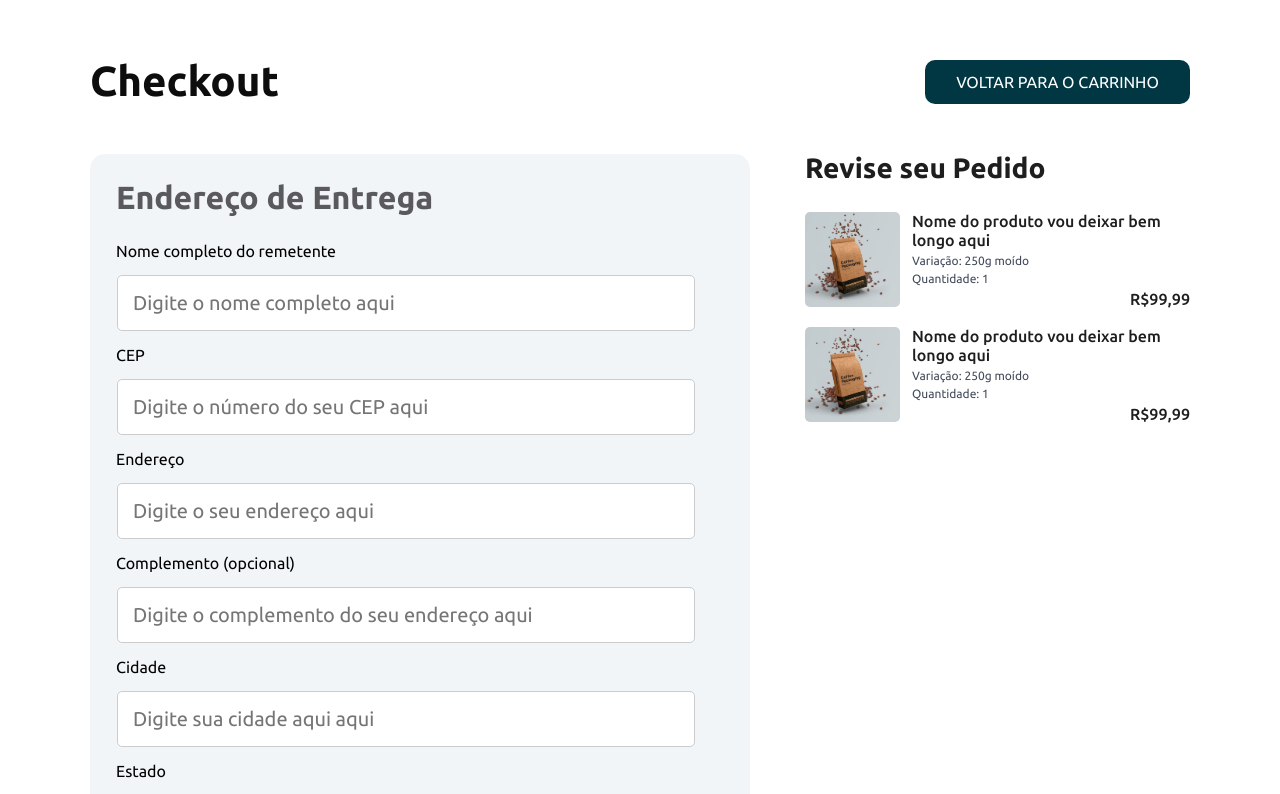
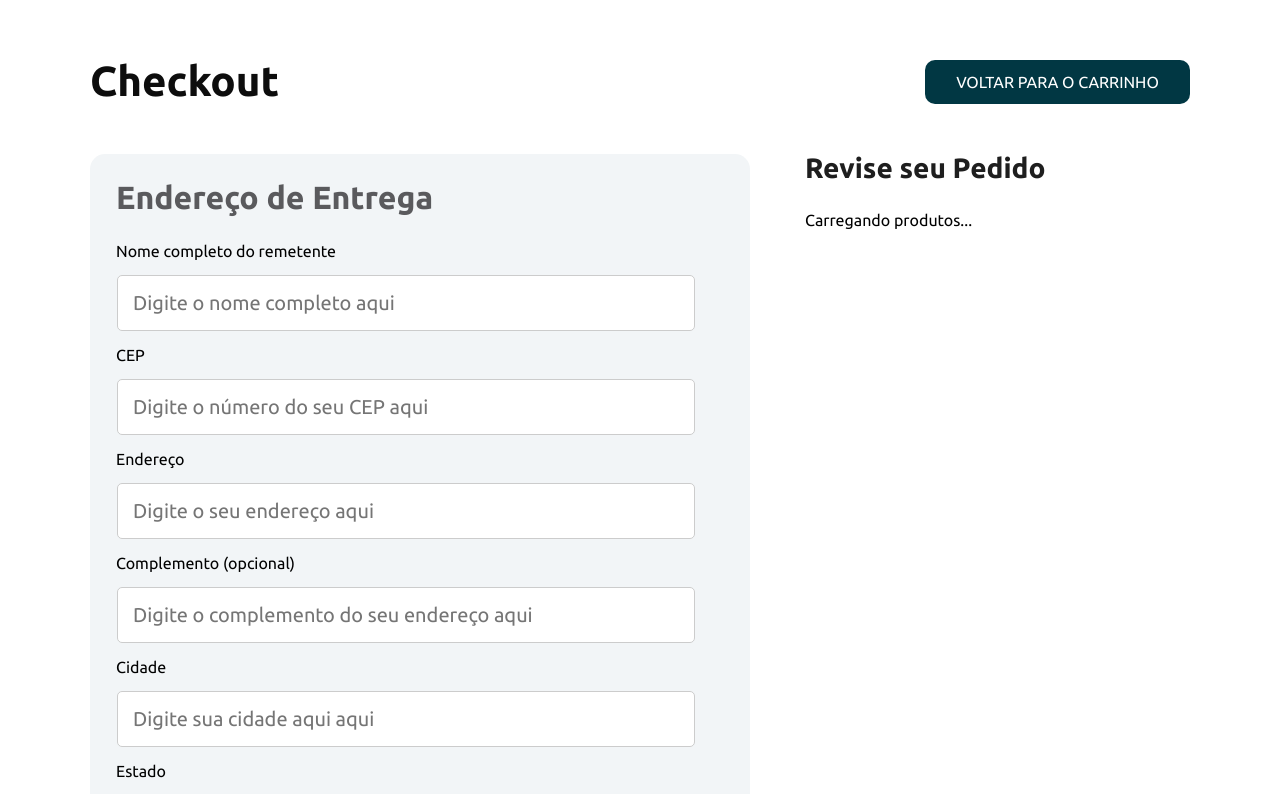
Before and after one commit to PPAKruNN/BoldRoast, a React (Vite) app: page /checkout in a window 1280 px wide. Shown: the top 794 px of the page. Built offline with nearby package versions, Linux system fonts and the light colour scheme.

Commit message:
:sparkles: Feat: cart context and adjusts in checkout

```diff
--- a/src/App.jsx
+++ b/src/App.jsx
@@ -9,6 +9,7 @@ import { useState } from "react"
 import AuthContext from "./context/AuthContext"
 import CheckoutPage from "./pages/CheckoutPage"
 import ShopPage from "./pages/ShopPage"
+import CartContext from "./context/CartContext"
 
 export default function App() {
 
@@ -16,10 +17,14 @@ export default function App() {
   const [token, setToken] = useState(localStorage.getItem("token"));
   const [userName, setUserName] = useState(localStorage.getItem("userName"));
 
+  const [products, setProducts] = useState([]);
+  const [total, setTotal] = useState(0);
+  const [notes, setNotes] = useState("");
+
   return (
     <>
-
       <AuthContext.Provider value={{ token, setToken, userName, setUserName }}>
+      <CartContext.Provider value={{ products, setProducts, total, setTotal, notes, setNotes }}>
       <BrowserRouter>
         <Routes>
           <Route path="/" element={<HomePage/>} />
@@ -30,6 +35,7 @@ export default function App() {
           <Route path="/shop" element={<ShopPage />} />
         </Routes>
       </BrowserRouter>
+      </CartContext.Provider>
       </AuthContext.Provider>
 
       <FixedRodape />
--- /dev/null
+++ b/src/context/CartContext.jsx
@@ -0,0 +1,5 @@
+import { createContext } from "react";
+
+const CartContext = createContext();
+
+export default CartContext;
--- a/src/pages/CheckoutPage.jsx
+++ b/src/pages/CheckoutPage.jsx
@@ -4,6 +4,7 @@ import { useContext, useState } from "react";
 import axios from "axios";
 import AuthContext from "../context/AuthContext";
 import { useNavigate } from "react-router-dom";
+import CartContext from "../context/CartContext";
 
 
 export default function CheckoutPage(){
@@ -29,7 +30,7 @@ export default function CheckoutPage(){
 
     const navigate = useNavigate();
 
-    //const {products, notes} = useContext(CartContext);
+    const {products, total, notes} = useContext(CartContext);
 
     function formatarCEP(e){
         const input = e.target;
@@ -97,8 +98,8 @@ export default function CheckoutPage(){
 
     function enviarPedido(){
         const compra = {
-            notes: "texto aqui",
-            products: "produtinhos",
+            notes,
+            products,
             adressInfo:{ addressName,cep,address,addressComplement,city,state },
             paymentInfo:{ creditCard, cardOwner, cardExpiringDate, cvv, installments }
         }
@@ -314,30 +315,27 @@ export default function CheckoutPage(){
                         <div>
                             <h3>Revise seu Pedido</h3>
                             <OrderItems>
-                                <OrderItem>
-                                    <img src={CoffeMock}></img>
-                                    <div>
-                                        <h4>Nome do produto vou deixar bem longo aqui</h4>
-                                        <p>Variação: 250g moído</p>
-                                        <p>Quantidade: 1</p>
-                                        <div>R$99,99</div>
-                                    </div>
-                                </OrderItem>
-                                <OrderItem>
-                                    <img src={CoffeMock}></img>
-                                    <div>
-                                        <h4>Nome do produto vou deixar bem longo aqui</h4>
-                                        <p>Variação: 250g moído</p>
-                                        <p>Quantidade: 1</p>
-                                        <div>R$99,99</div>
-                                    </div>
-                                </OrderItem>
+                            {products.length === 0 ? (
+                                <p>Carregando produtos...</p>
+                            ) : (
+                                products.map((product) =>{
+                                    <OrderItem key={product._id}>
+                                        <img src={product.image}></img>
+                                        <div>
+                                            <h4>{product.name}</h4>
+                                            <p>Variação: {product.productVariation}</p>
+                                            <p>Quantidade: {product.productQuantity}</p>
+                                            <div>R${product.price.toLocaleString('pt-BR', { minimumFractionDigits: 2 })}</div>
+                                        </div>
+                                    </OrderItem>
+                                })
+                            )}
                             </OrderItems>
                         </div>
                         <TotalOrder>
                             <div>
                                 <h3>Total:</h3>
-                                <h3>R$299,97</h3>
+                                <h3>R${total.toLocaleString('pt-BR', { minimumFractionDigits: 2 })}</h3>
                             </div>
                             <button disabled={botaoFinalizar} onClick={enviarPedido}>FINALIZAR PEDIDO</button>
                         </TotalOrder>
```
